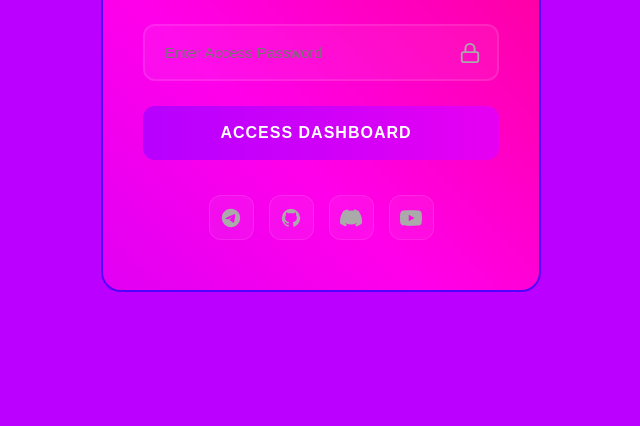
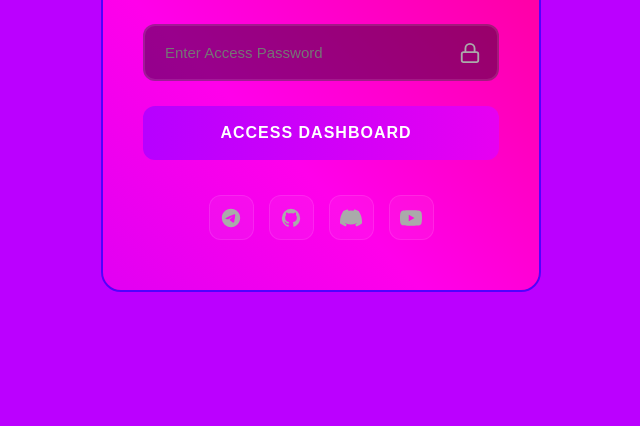
Before and after one commit to CCODEX123s/ee, a plain HTML site: page index.html in a window 1280 px wide. Shown: the part 374-800 px from the top of the page, without its empty margins (319-959 px from the left). Drawn offline with Linux system fonts and the light colour scheme; no server answers.

Commit message:
Update style.css

```diff
--- a/style.css
+++ b/style.css
@@ -235,7 +235,7 @@ body {
 .login-input {
     width: 100%;
     padding: 18px 50px 18px 20px;
-    background: rgba(255, 255, 255, 0.05);
+    background: rgba(0, 0, 0, 0.4); /* default mat dark */
     border: 2px solid rgba(255, 255, 255, 0.1);
     border-radius: 12px;
     color: var(--text-white);
@@ -243,10 +243,11 @@ body {
     transition: all 0.3s ease;
 }
 
+/* When typing / focus : password field matte black */
 .login-input:focus {
     outline: none;
     border-color: var(--rgb-purple);
-    background: rgba(255, 255, 255, 0.08);
+    background: rgba(0, 0, 0, 1);  /* Pure Matte Black */
     box-shadow: 0 0 15px var(--primary-blue-glow);
 }
 
```
